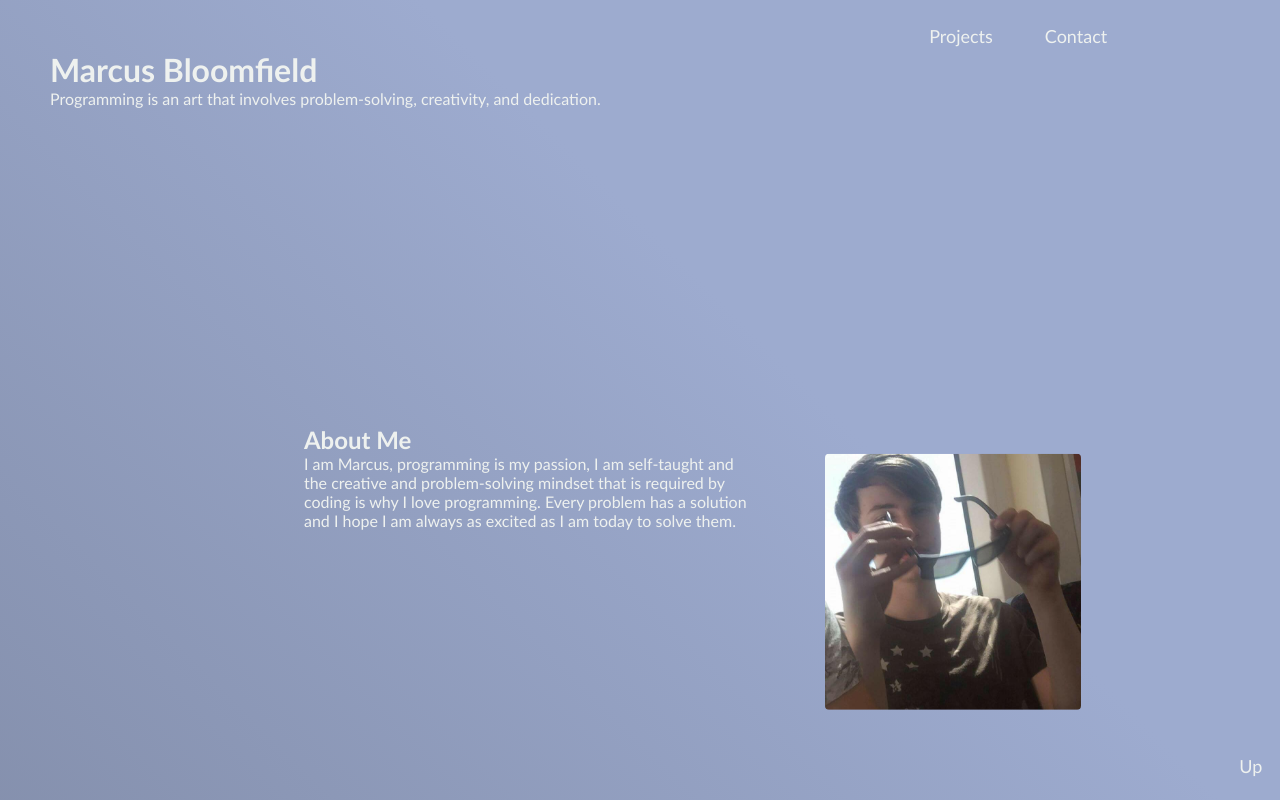
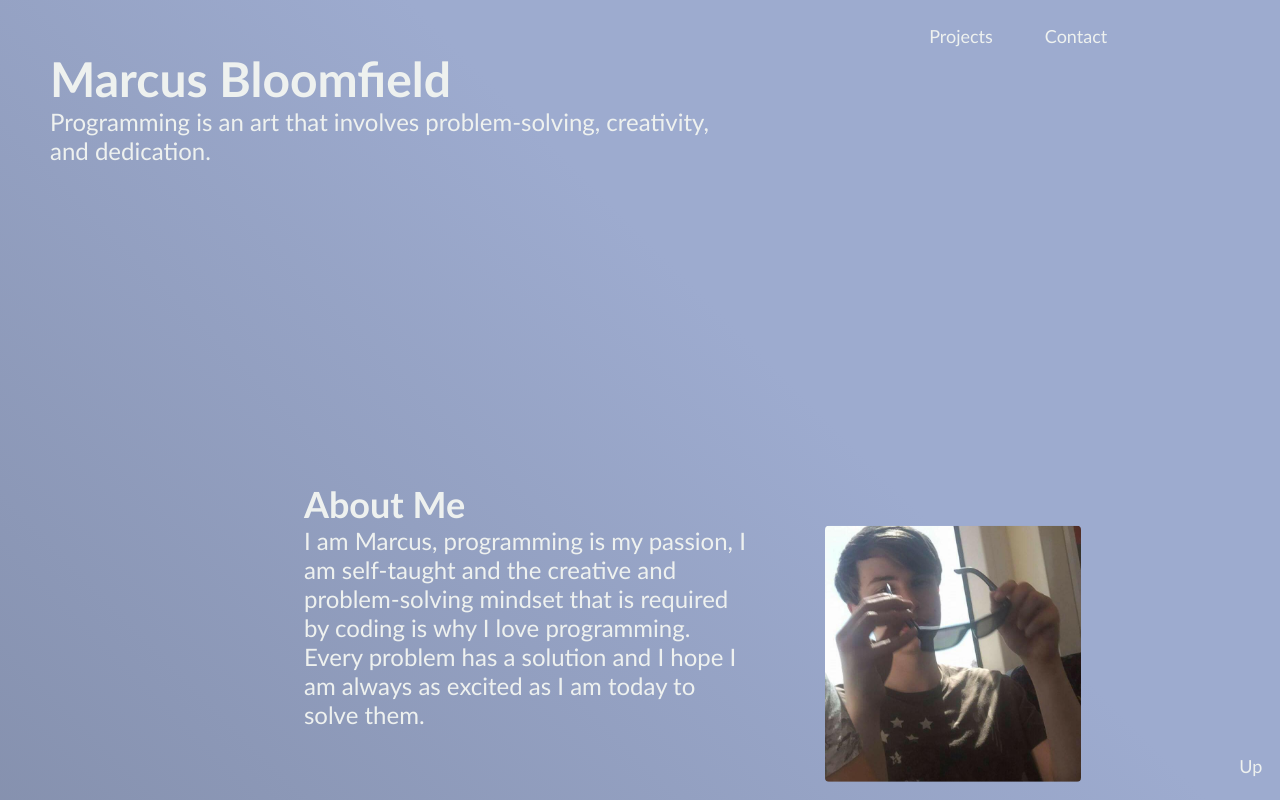
Before and after one commit to MarcusBloomfield/ResumeWebsiteV3, a React (Create React App) app: page / in a window 1280 px wide. Shown: the top 800 px of the page. Built offline with nearby package versions, Linux system fonts and the light colour scheme.

Commit message:
Font Changes

```diff
--- a/src/Css/Common.css
+++ b/src/Css/Common.css
@@ -15,3 +15,15 @@ body {
         'Trebuchet MS',
         sans-serif;
 }
+
+@media only screen and (min-width: 1900px) {
+    body {
+        font-size: 16px;
+    }
+}
+
+@media only screen and (max-width: 1900px) {
+    body {
+        font-size: 24px;
+    }
+}
```
